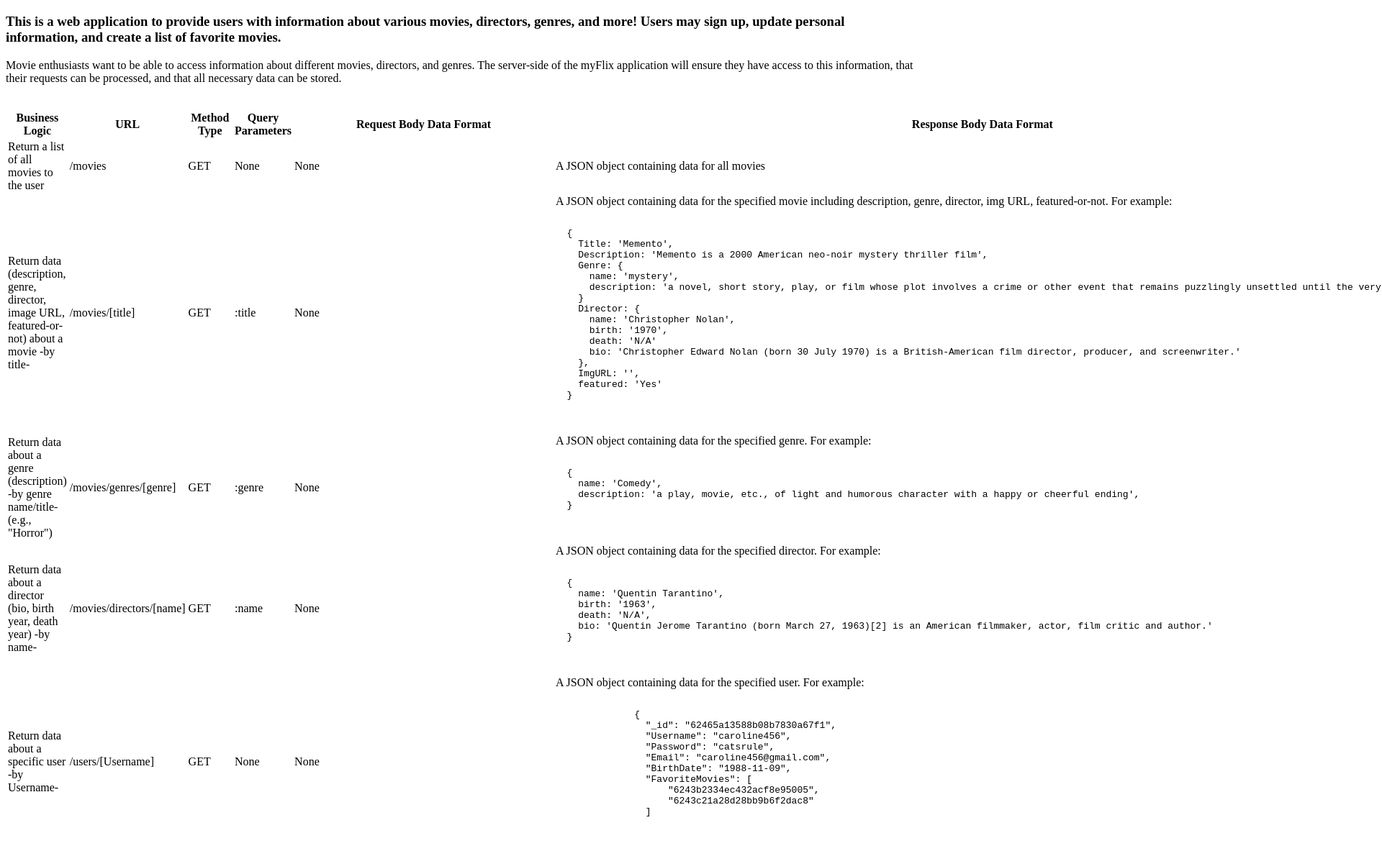
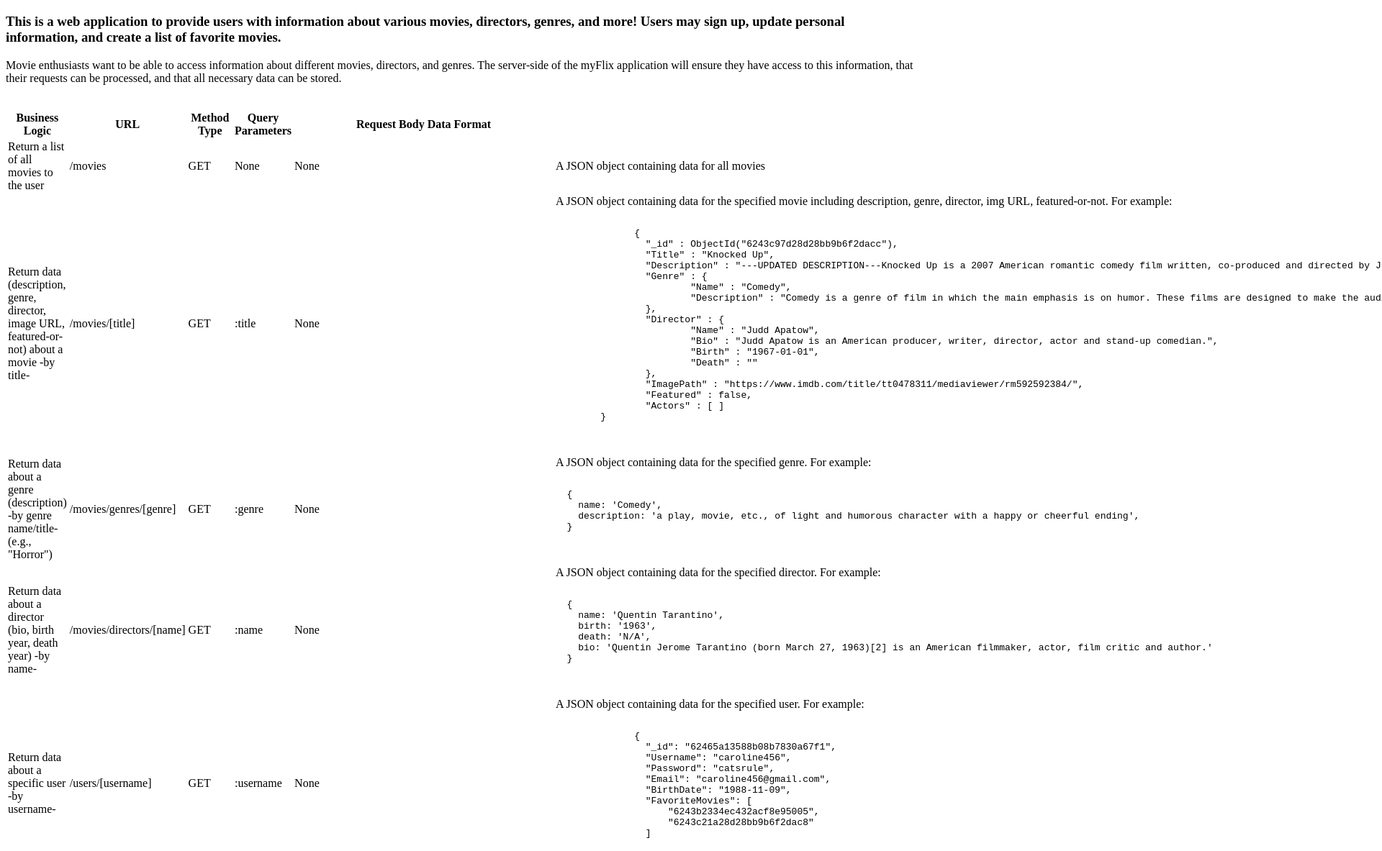
Before and after one commit to kdaysal/movie_api, a website: page public/documentation.html in a window 1280 px wide. Shown: the part 61-1244 px from the top of the page at 72% size, 1920 px wide, since content can reach past the window. Drawn offline with Linux system fonts and the light colour scheme.

Commit message:
Implemented (GET) request method for reading data about a movie -by title-
Updated documentation.html file accordingly.

Also added missing 'Query Parameter' for [username] on the 5th record (Return data about a specific user -by username-)

```diff
--- a/public/documentation.html
+++ b/public/documentation.html
@@ -49,22 +49,24 @@
           URL, featured-or-not. For example:
           <pre>
             <code>
-  {
-    Title: 'Memento',
-    Description: 'Memento is a 2000 American neo-noir mystery thriller film',
-    Genre: {
-      name: 'mystery',
-      description: 'a novel, short story, play, or film whose plot involves a crime or other event that remains puzzlingly unsettled until the very end'
-    }
-    Director: {
-      name: 'Christopher Nolan',
-      birth: '1970',
-      death: 'N/A'
-      bio: 'Christopher Edward Nolan (born 30 July 1970) is a British-American film director, producer, and screenwriter.'
-    },
-    ImgURL: '',
-    featured: 'Yes'
-  }
+              {
+                "_id" : ObjectId("6243c97d28d28bb9b6f2dacc"),
+                "Title" : "Knocked Up",
+                "Description" : "---UPDATED DESCRIPTION---Knocked Up is a 2007 American romantic comedy film written, co-produced and directed by Judd Apatow, and starring Seth Rogen, Katherine Heigl, Paul Rudd, and Leslie Mann. It follows the repercussions of a drunken one-night stand between a slacker and a recently promoted media personality that results in an unintended pregnancy.",
+                "Genre" : {
+                        "Name" : "Comedy",
+                        "Description" : "Comedy is a genre of film in which the main emphasis is on humor. These films are designed to make the audience laugh through amusement and most often work by exaggerating characteristics for humorous effect."
+                },
+                "Director" : {
+                        "Name" : "Judd Apatow",
+                        "Bio" : "Judd Apatow is an American producer, writer, director, actor and stand-up comedian.",
+                        "Birth" : "1967-01-01",
+                        "Death" : ""
+                },
+                "ImagePath" : "https://www.imdb.com/title/tt0478311/mediaviewer/rm592592384/",
+                "Featured" : false,
+                "Actors" : [ ]
+        }
             </code>
           </pre>
         </td>
@@ -107,10 +109,10 @@
       </tr>
 
       <tr>
-        <td>Return data about a specific user -by Username-</td>
-        <td>/users/[Username]</td>
+        <td>Return data about a specific user -by username-</td>
+        <td>/users/[username]</td>
         <td>GET</td>
-        <td>None</td>
+        <td>:username</td>
         <td>None</td>
         <td>A JSON object containing data for the specified user. For example:
           <pre>
```
Also changed, not shown: index.js (+10 -12 lines).
